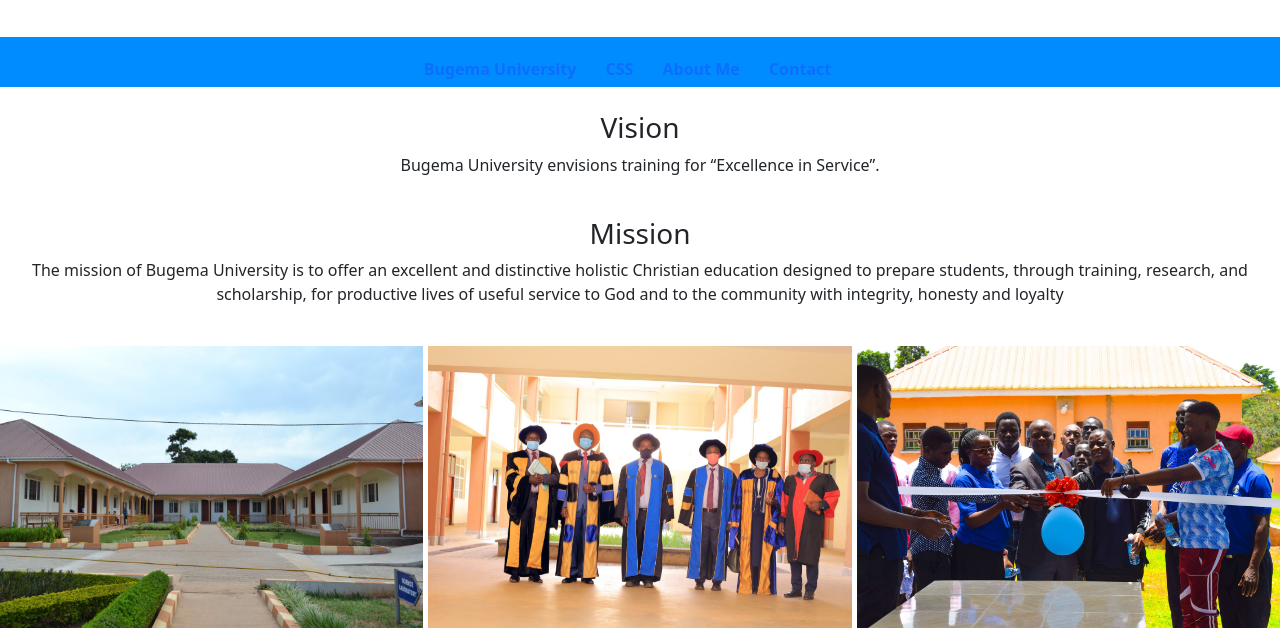
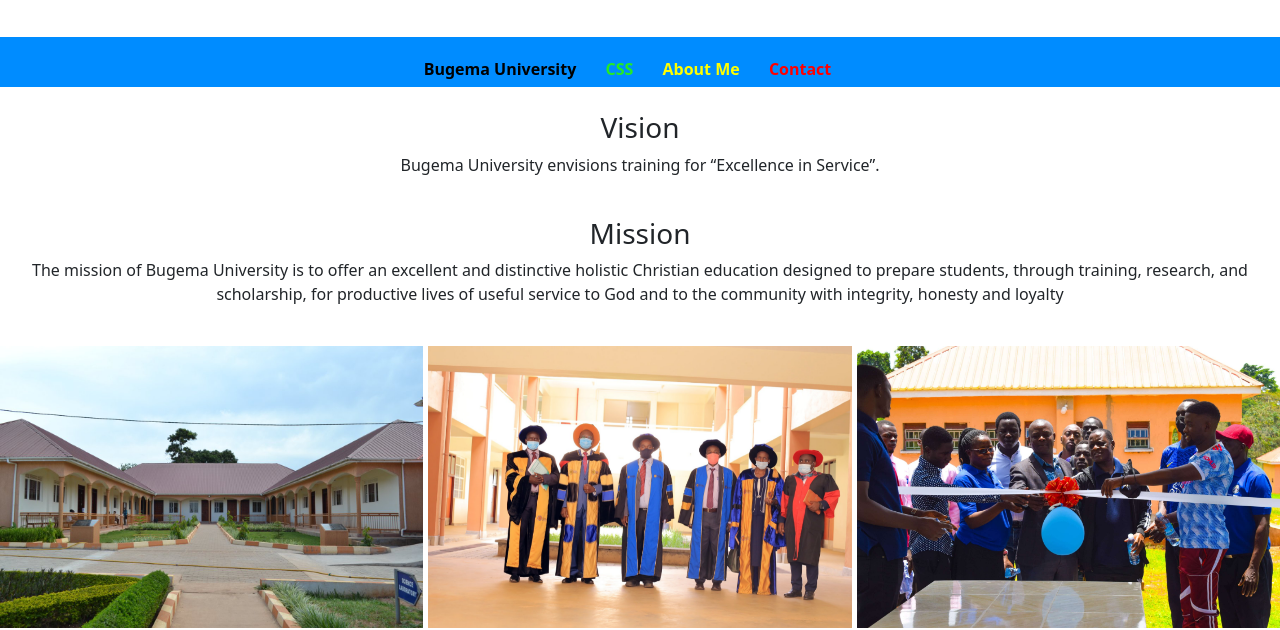
Before and after one commit to ParfaitNduwayo/NDUWAYO-NTWARI-PARFAIT---midsemester, a plain HTML site: page index.html in a window 1280 px wide. Shown: the part 210-840 px from the top of the page. Drawn offline with nearby package versions, Linux system fonts and the light colour scheme.

Commit message:
Update index.html

```diff
--- a/index.html
+++ b/index.html
@@ -32,11 +32,11 @@
     <br />
     <nav>
       <div class="bg-blue">
-        <div class="navigation_links">
-          <a href="index.html">Bugema University</a>
-          <a href="about_CSS.html">CSS</a>
-          <a href="about_me.html">About Me</a>
-          <a href="contact.html">Contact</a>
+         <div class="navigation_links">
+          <a href="index.html" class="zero">Bugema University</a>
+          <a href="about_CSS.html" class="two">CSS</a>
+          <a href="about_me.html" class="three">About Me</a>
+          <a href="contact.html" class="four">Contact</a>
         </div>
       </div>
     </nav>
```
